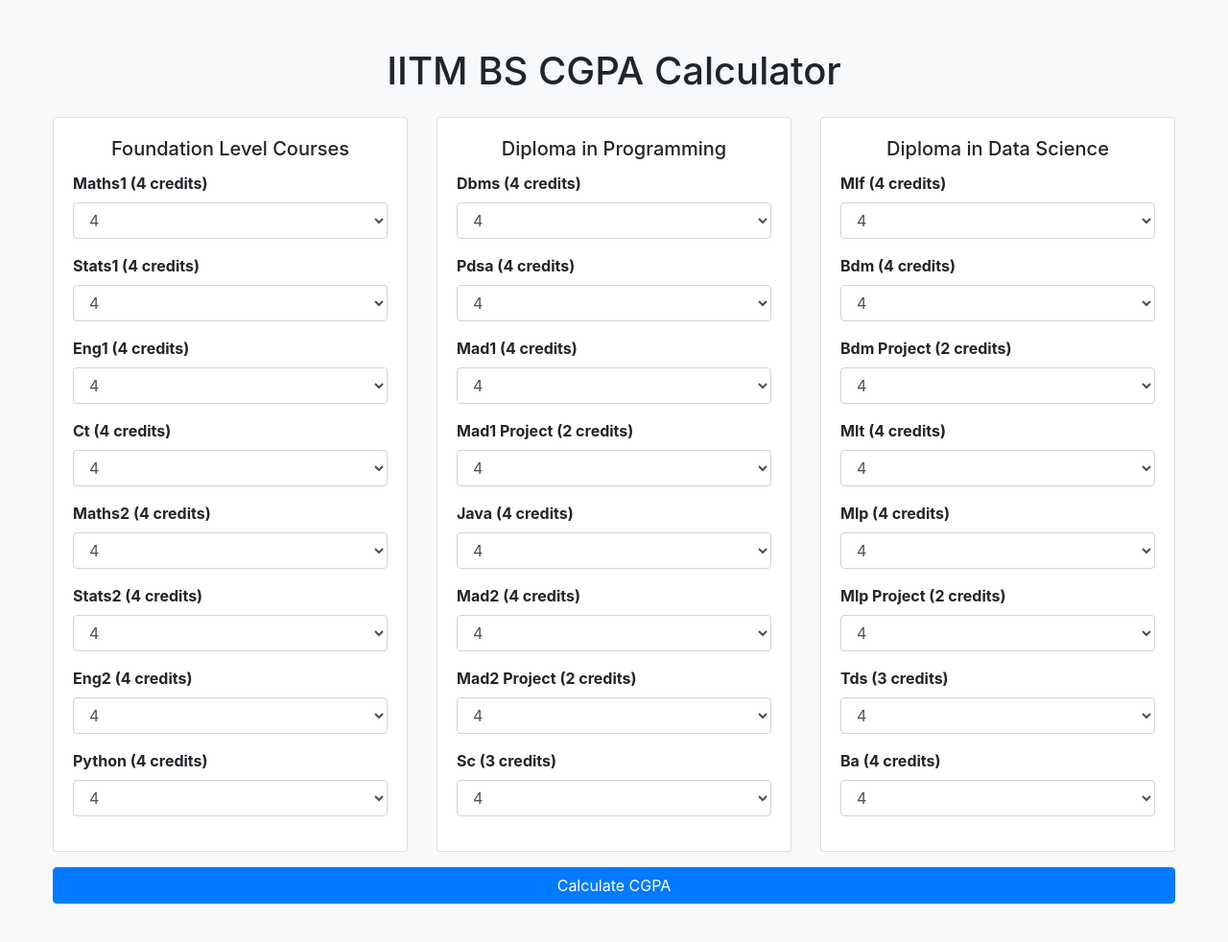
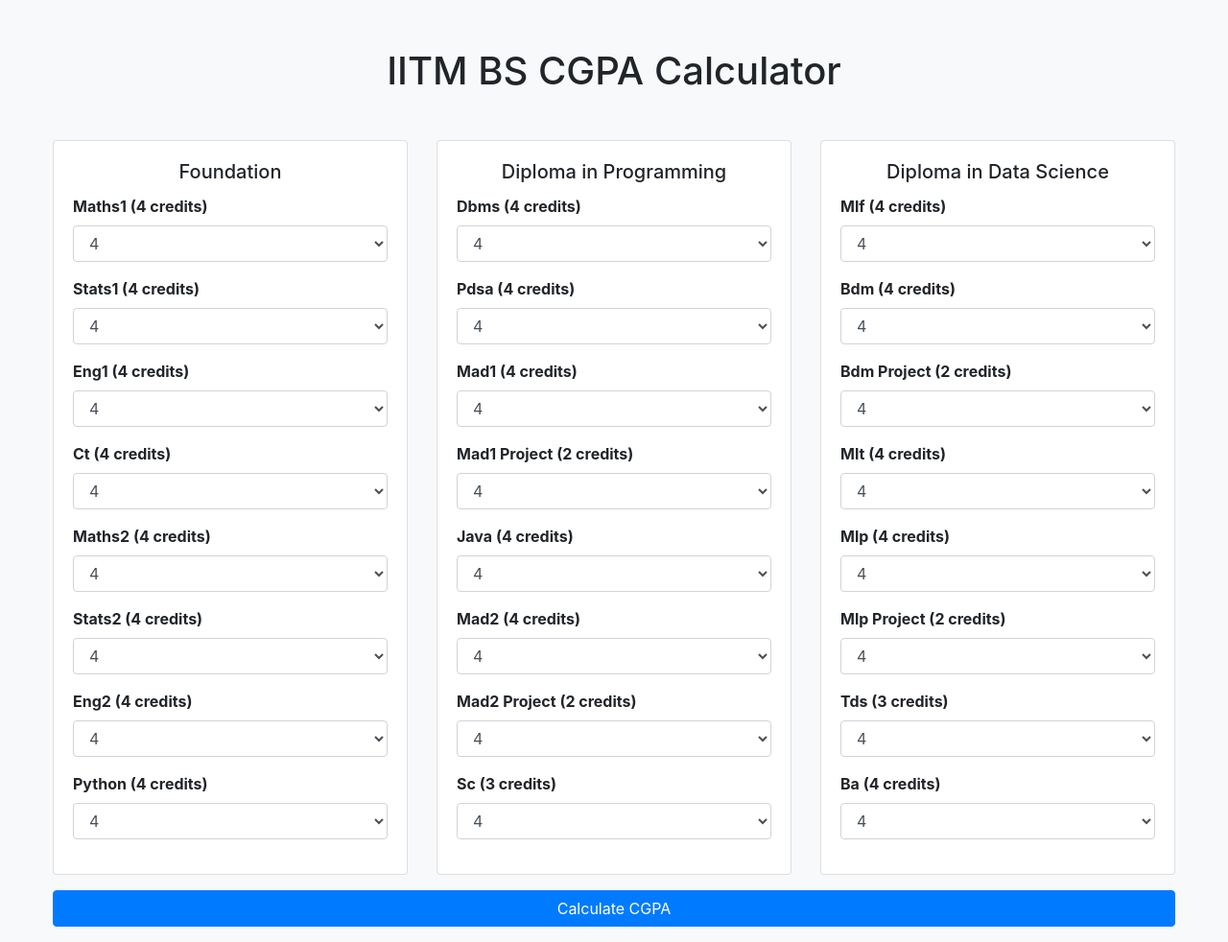
Before and after one commit to rajarshiroydev/iitm_bs_cgpa_calculator, a Flask app: page / in a window 1280 px wide. Shown: the whole page at 96% size. Before the commit the page ends 942 px from the top, so only its background shows below. Run offline with Flask 2, Linux system fonts and the light colour scheme; some libraries are stand-ins or nearby versions.

Commit message:
fixed some spacing issues

```diff
--- a/templates/index.html
+++ b/templates/index.html
@@ -47,17 +47,17 @@
         <h1 class="text-center mb-4">IITM BS CGPA Calculator</h1>
         <form method="post">
             <div class="row">
-                <div class="col-md-4">
+                <div class="col-md-4 mt-4">
                     <div class="card">
                         <div class="card-body">
-                            <h5 class="card-title text-center">Foundation Level Courses</h5>
+                            <h5 class="card-title text-center">Foundation</h5>
                             {% for subject, grade in grades.items() if subject in foundation_courses %}
                             <div class="form-group">
                                 <label for="{{ subject }}">{{ subject.replace('_', ' ').title() }} ({{ credits[subject]
                                     }}
                                     credits)</label>
                                 <select class="form-control" name="{{ subject }}" id="{{ subject }}">
-                                    {% for i in range(4, 11) %}
+                                    {% for i in [4, 6, 7, 8, 9, 10] %}
                                     <option value="{{ i }}" {% if grade==i %}selected{% endif %}>{{ i }}</option>
                                     {% endfor %}
                                 </select>
@@ -67,7 +67,7 @@
                     </div>
                 </div>
 
-                <div class="col-md-4">
+                <div class="col-md-4 mt-4">
                     <div class="card">
                         <div class="card-body">
                             <h5 class="card-title text-center">Diploma in Programming</h5>
@@ -77,7 +77,7 @@
                                     }}
                                     credits)</label>
                                 <select class="form-control" name="{{ subject }}" id="{{ subject }}">
-                                    {% for i in range(4, 11) %}
+                                    {% for i in [4, 6, 7, 8, 9, 10] %}
                                     <option value="{{ i }}" {% if grade==i %}selected{% endif %}>{{ i }}</option>
                                     {% endfor %}
                                 </select>
@@ -87,7 +87,7 @@
                     </div>
                 </div>
 
-                <div class="col-md-4">
+                <div class="col-md-4 mt-4">
                     <div class="card">
                         <div class="card-body">
                             <h5 class="card-title text-center">Diploma in Data Science</h5>
@@ -97,7 +97,7 @@
                                     }}
                                     credits)</label>
                                 <select class="form-control" name="{{ subject }}" id="{{ subject }}">
-                                    {% for i in range(4, 11) %}
+                                    {% for i in [4, 6, 7, 8, 9, 10] %}
                                     <option value="{{ i }}" {% if grade==i %}selected{% endif %}>{{ i }}</option>
                                     {% endfor %}
                                 </select>
@@ -112,7 +112,7 @@
         </form>
 
         {% if cgpa is not none %}
-        <div class="result mt-4">
+        <div class="result mt-4 mb-4">
             <h2>Your CGPA: {{ cgpa }}</h2>
         </div>
         {% endif %}
```
